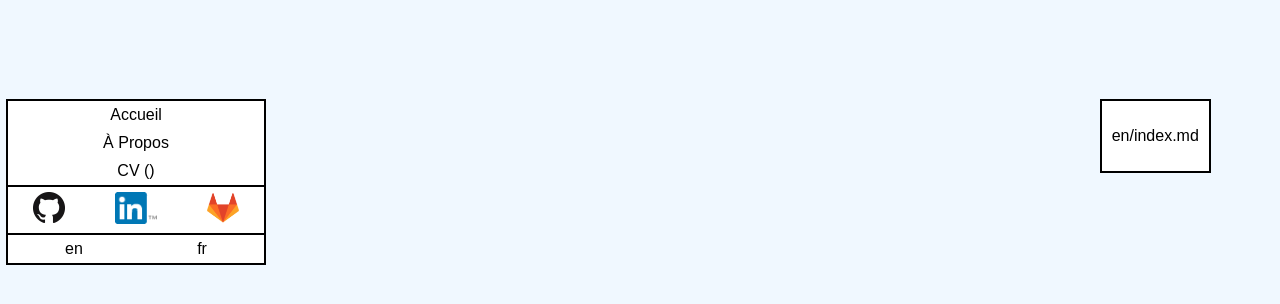
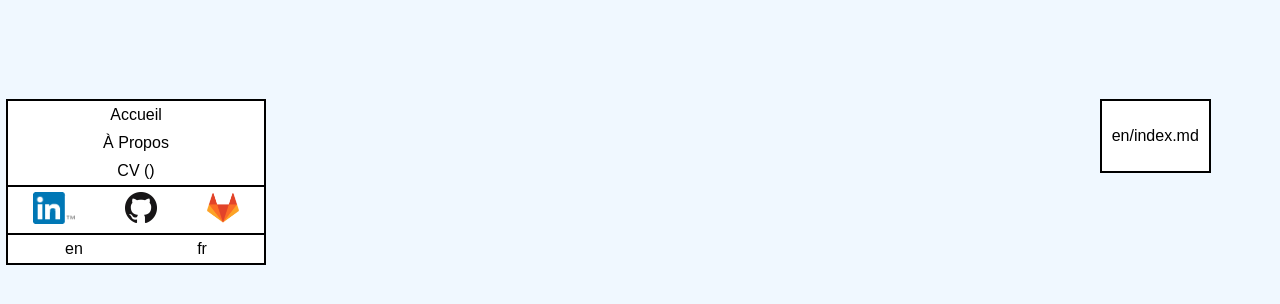
Before and after one commit to JRegimbal/JRegimbal.github.io, a Jekyll site: the page built from index.md, in a window 1280 px wide. Shown: the top 304 px of the page. Built offline with Jekyll 4.4.1, drawn with Linux system fonts in a browser that asks for light colours; our own code applies the rules of GitHub Pages for plain Markdown files.

Commit message:
Change order of icons to group git sites together

```diff
--- a/_layouts/default.html
+++ b/_layouts/default.html
@@ -33,11 +33,11 @@
           </a></li>
           <li class="last"><a href="/CV-Juliette-Regimbal-{{ page.lang }}.pdf" target="_blank">CV ({{ page.lang }})</a></li>
         <li class="last" style="display: flex;">
+          <a href="https://www.linkedin.com/in/juliette-regimbal/" target="_blank" style="flex-grow: 1;">
+            <img src="{{ "/assets/linkedin.png" | prepend: site.baseurl }}" alt="LinkedIn" height="32">
+          </a>
           <a href="https://github.com/JRegimbal" target="_blank" style="flex-grow: 1;">
             <img src="{{ "/assets/github.png" | prepend: site.baseurl }}" alt="GitHub" height="32" width="32">
-          </a>
-          <a href="https://www.linkedin.com/in/juliette-regimbal/" target="_blank" style="flex-grow: 1;">
-            <img src="{{ "/assets/linkedin.png" | prepend: site.baseurl }}" alt="LinkedIn" height="32">
           </a>
           <a href="https://gitlab.com/JRegimbal" target="_blank" style="flex-grow:1;">
             <img src="{{ "/assets/gitlab.png" | prepend: site.baseurl }}" alt="GitLab" height="32" width="32">
```
